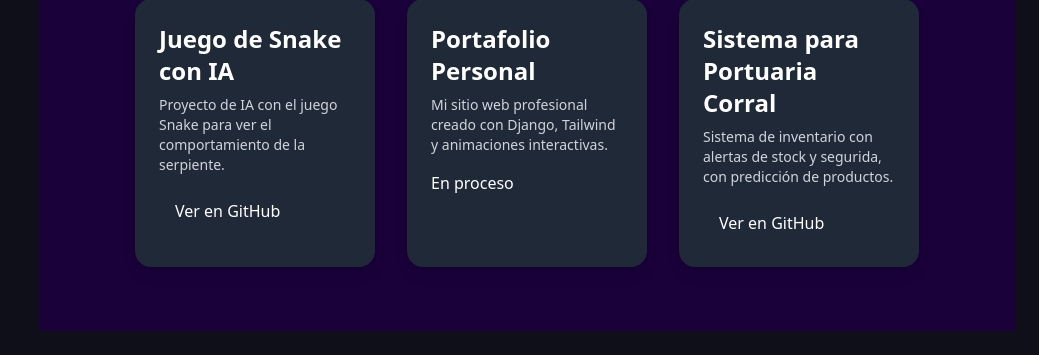
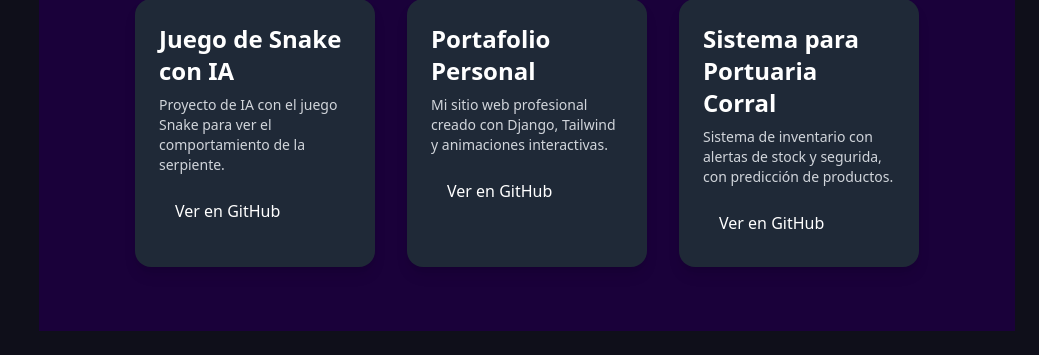
Before and after one commit to nlxntz/portafolio, a Django app: page / in a window 1280 px wide. Shown: the part 2983-3338 px from the top of the page, without its empty margins (241-1280 px from the left). Run offline with Django 5.2, Linux system fonts and the light colour scheme; some libraries are stand-ins or nearby versions.

Commit message:
proyecto actualizado

```diff
--- a/core/templates/core/home.html
+++ b/core/templates/core/home.html
@@ -224,11 +224,10 @@
                 <p class="text-gray-300 mb-4 text-sm">
                     Mi sitio web profesional creado con Django, Tailwind y animaciones interactivas.
                 </p>
-                <p>En proceso</p>
-                <!-- <a href="https://github.com/nlxntz/portafolio" target="_blank"
+                <a href="https://github.com/nlxntz/portafolio" target="_blank"
                 class="inline-block px-4 py-2 bg-custom-purple text-white rounded-lg hover:bg-purple-700 transition-all duration-300">
                 Ver en GitHub
-                </a> -->
+                </a>
             </div>
 
             <!-- CARD 6 -->
```
